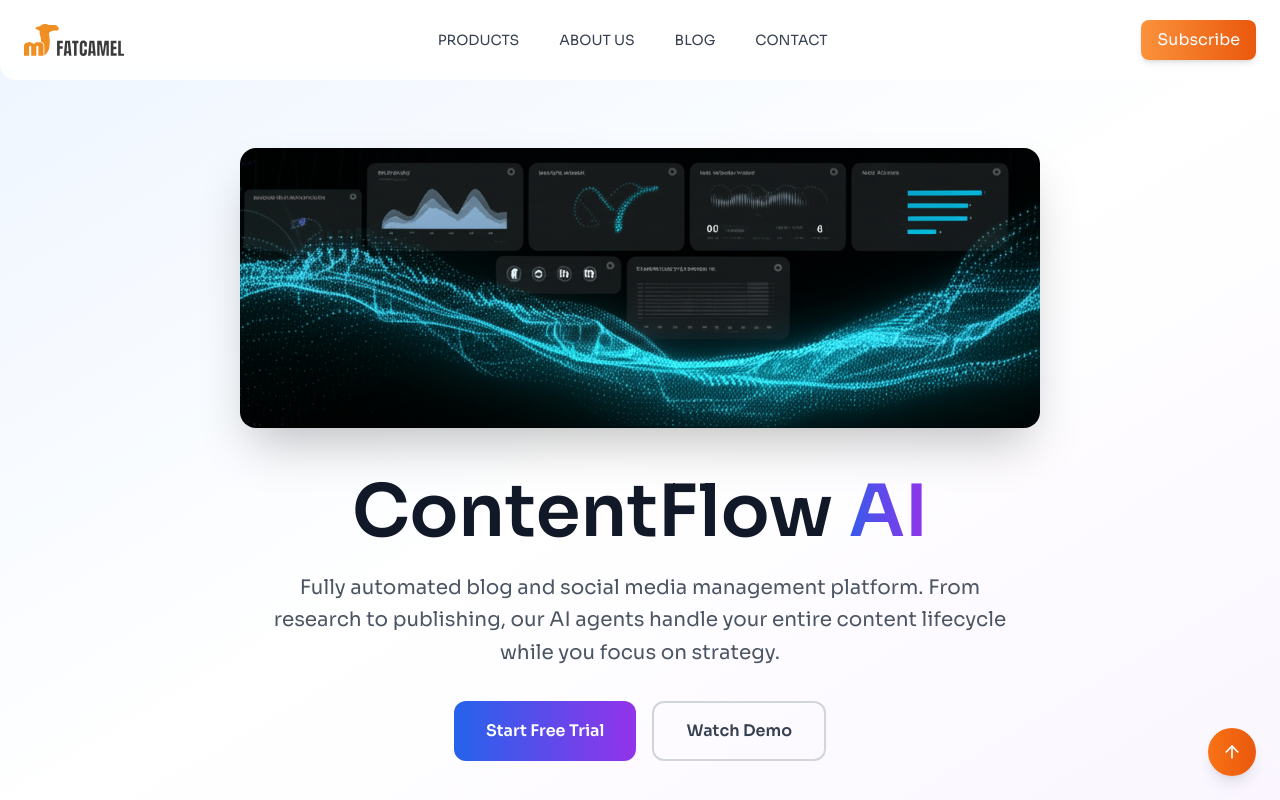
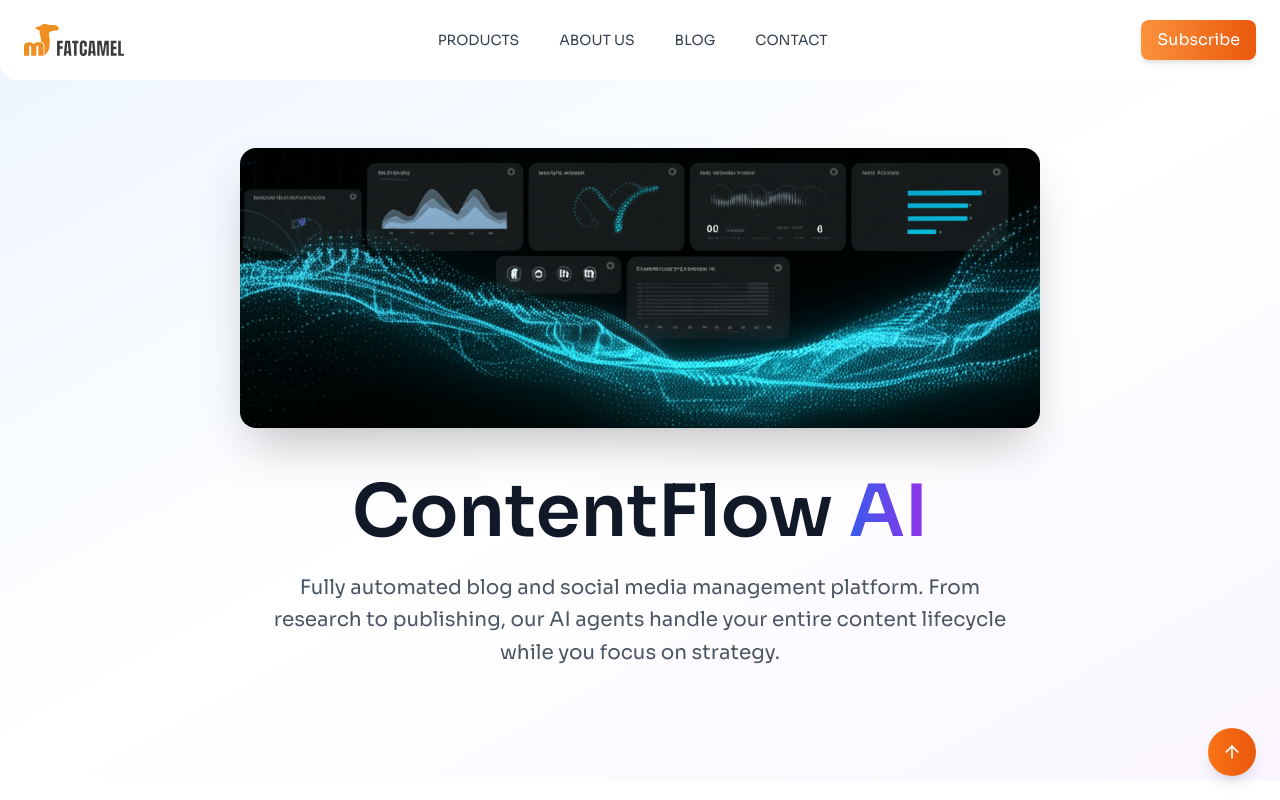
Before and after one commit to Arbaj78/coolguz, a React (Vite) app: page /#/content-flow in a window 1280 px wide. Shown: the top 800 px of the page. Built offline with nearby package versions, Linux system fonts and the light colour scheme.

Commit message:
remove demo butoon

```diff
--- a/src/components/ContentFlow.jsx
+++ b/src/components/ContentFlow.jsx
@@ -112,14 +112,7 @@ export default function ContentFlowPage() {
               Fully automated blog and social media management platform. From research to publishing, our AI agents
               handle your entire content lifecycle while you focus on strategy.
             </p>
-            <div className="flex flex-col sm:flex-row gap-4 justify-center">
-              <button className="bg-gradient-to-r from-blue-600 to-purple-600 text-white px-8 py-4 rounded-xl font-semibold hover:shadow-lg transition-all duration-300 transform hover:scale-105">
-                Start Free Trial
-              </button>
-              <button className="border-2 border-gray-300 text-gray-700 px-8 py-4 rounded-xl font-semibold hover:border-blue-600 hover:text-blue-600 transition-all duration-300">
-                Watch Demo
-              </button>
-            </div>
+
           </div>
         </div>
       </div>
```
